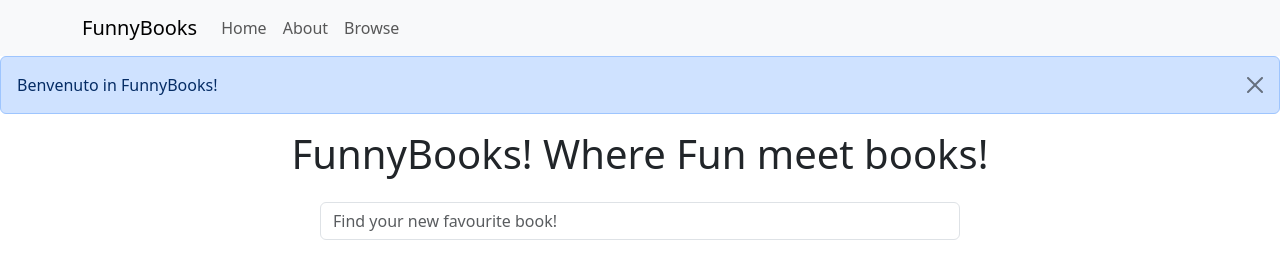
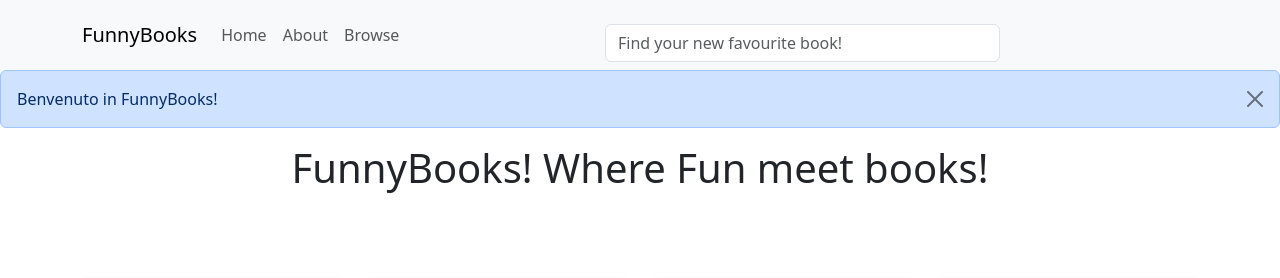
Before and after one commit to Roby1kenoby/m5w1d4, a React (Create React App) app: page / in a window 1280 px wide. Shown: the top 278 px of the page. Built offline with nearby package versions, Linux system fonts and the light colour scheme.

Commit message:
moved search bar into myNav component

```diff
--- a/src/App.js
+++ b/src/App.js
@@ -3,13 +3,15 @@ import AllTheBooks from './components/AllTheBooks';
 import MyFooter from './components/MyFooter';
 import MyNav from './components/MyNav';
 import Welcome from './components/Welcome';
+import { useState } from 'react';
 
 function App() {
+  const [filterValue, setFilterValue] = useState('')
   return (
     <>
-      <MyNav></MyNav>
+      <MyNav filterValue={filterValue} setFilterValue={setFilterValue}></MyNav>
       <Welcome></Welcome>
-      <AllTheBooks></AllTheBooks>
+      <AllTheBooks filterValue={filterValue}></AllTheBooks>
       <MyFooter></MyFooter>
     </>
   );
--- a/src/components/AllTheBooks.jsx
+++ b/src/components/AllTheBooks.jsx
@@ -2,45 +2,27 @@ import { fantasy as books } from '../data/books'
 import { Row, Form } from "react-bootstrap";
 import './AllTheBooks.css'
 import SingleBook from "./SingleBook";
-import { useState } from 'react';
+import { useEffect, useState } from 'react';
 
-function AllTheBooks() {
+function AllTheBooks({ filterValue }) {
     // state per la gestione dell'array di libri
     const [filteredBooks, setFilteredBooks] = useState(books)
     // state per la gestione del filter text
-    const [filterValue, setFilterValue] = useState('')
 
     // funzione per il filtraggio dei libri
-    const filterBooks = function(event){
-        // come prima cosa aggiorno il campo di testo col valore individuato dall'evento
-        const target = event.target
-        setFilterValue(target.value)
-        // poi, in un array di libri temporanei, filtro l'elenco di libri iniziale (books)
-        // se il titolo di uno di questi contiene il valore del campo di testo
-        // allora lo restituisco, altrimenti no (la sintassi && restituisce l'ultimo oggetto se
-        // entrambi i preidcati sono veri)
+    const filterBooks = () => {
+        let tempFilterValue = filterValue
         let tempBooks = books.filter(b => {
-            return b.title.toLowerCase().includes(target.value.toLowerCase()) && b
+            return b.title.toLowerCase().includes(tempFilterValue.toLowerCase()) && b
         })
         // infine, setto l'array filteredBooks con l'array che contiene i valori filtrati
         setFilteredBooks(tempBooks)
     }
+
+    useEffect(filterBooks, [filterValue])
+
     return (
         <>
-            <div className='formContainer'>
-                <Form onSubmit={(e) => e.preventDefault()}>
-                    <Form.Group>
-                        <Form.Control
-                            type="text"
-                            placeholder="Find your new favourite book!"
-                            name='filterValue'
-                            // evento per aggiornare il valore del campo di testo con quello che è stato
-                            // intercettato dall'evento (ciò che ha digitato l'utente)
-                            onChange={(event) => filterBooks(event)}
-                            value={filterValue}/>
-                    </Form.Group>
-                </Form>
-            </div>
             <Row>
                 {
                     // mostro filteredbooks, che di default è tutti, ma se si digita nel textbox
--- a/src/components/MyNav.jsx
+++ b/src/components/MyNav.jsx
@@ -1,9 +1,10 @@
 import Container from 'react-bootstrap/Container';
 import Nav from 'react-bootstrap/Nav';
 import Navbar from 'react-bootstrap/Navbar';
+import { Form } from 'react-bootstrap';
 import NavDropdown from 'react-bootstrap/NavDropdown';
 
-function MyNav() {
+function MyNav({filterValue, setFilterValue}) {
     return (
         <Navbar expand="lg" className="bg-body-tertiary">
             <Container>
@@ -16,6 +17,20 @@ function MyNav() {
                         <Nav.Link href="#link">Browse</Nav.Link>
                     </Nav>
                 </Navbar.Collapse>
+                <div className='formContainer'>
+                    <Form onSubmit={(e) => e.preventDefault()}>
+                        <Form.Group>
+                            <Form.Control
+                                type="text"
+                                placeholder="Find your new favourite book!"
+                                name='filterValue'
+                                // evento per aggiornare il valore del campo di testo con quello che è stato
+                                // intercettato dall'evento (ciò che ha digitato l'utente)
+                                onChange={(event) => setFilterValue(event.target.value)}
+                                value={filterValue} />
+                        </Form.Group>
+                    </Form>
+                </div>
             </Container>
         </Navbar>
     );
```
